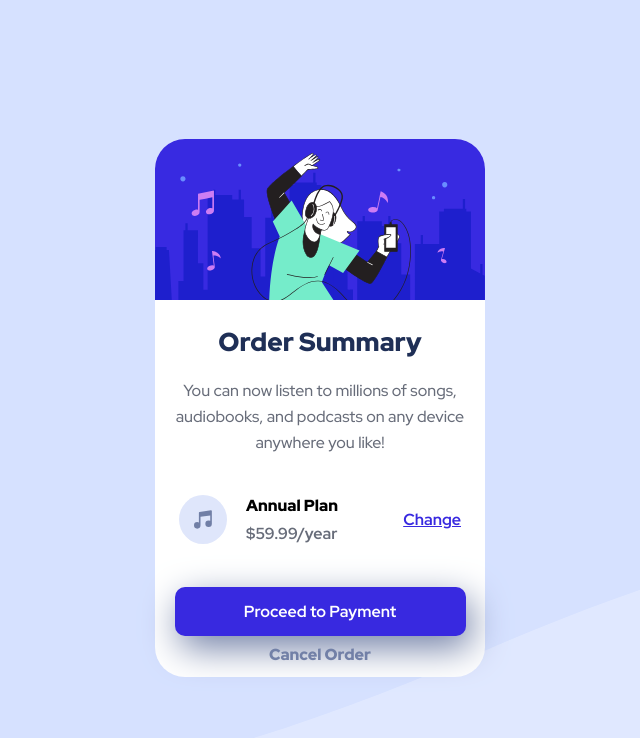
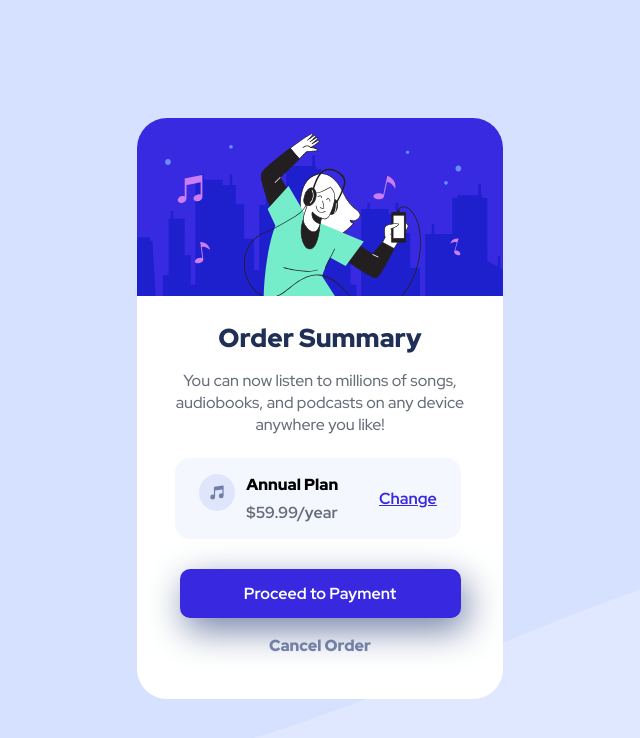
Before and after one commit to nonoza/order-summary-component-main, a plain HTML site: page index.html in a window 1280 px wide. Shown: the whole page, without its empty margins (320-960 px from the left). Drawn offline with Linux system fonts and the light colour scheme.

Commit message:
modifying css

```diff
--- a/css/style.css
+++ b/css/style.css
@@ -13,7 +13,7 @@ body{
     border-radius: 30px 30px 0 0;
 }
 .container {
-    width: 330px;
+    width: 366px;
     height: 581px;
     background: #fff;
     border-radius: 30px;
@@ -31,16 +31,20 @@ p {
 }
 .copy p {
     text-align: center;
-    padding: 20px 28px 51px;
-    font-weight: 700;
-    line-height: 28px;
+    padding: 15px 14px 22px;
+    font-weight: 500;
+    line-height: 22px;
     color: hsl(223, 8%, 44%);
 }
 .plan-info {
     display: flex;
     justify-content: space-between;
     align-items: center;
-    padding: 0 24px;
+    padding: 16px 24px;
+    background: hsl(225, 100%, 98%);
+    width: 65%;
+    margin-left: 38px;
+    border-radius: 15px;
 }
 p.sub-heading {
     font-weight: 900;
@@ -56,7 +60,7 @@ p.price{
 }
 .cta {
     text-align: center;
-    margin-top: 33px;
+    margin-top: 30px;
 }
 .plan-cta {
     background: hsl(245, 75%, 52%);
@@ -87,30 +91,34 @@ p.price{
 .plan-icon {
     display: flex;
 }
+.plan-icon img {
+    width: 24%;
+    height: 27%;
+}
 .plan-heading {
-    padding-left: 19px;
+    padding-left: 11px;
 }
 /* deskop */
-@media screen and (max-width: 1360px) {
+@media screen and (min-width: 1360px) {
     .container {
-        width: 330px;
-        height: 538px;
+        width: 384px;
+        height: 552px;
     }
     .plan-cta {
         width: 291px;
 
     }
     .copy p {
-        padding: 19px 18px 39px;
-        line-height: 26px;
+        padding: 19px 20px 33px;
+        line-height: 22x;
         font-weight: 500;
     }
     .cta {
-        margin-top: 43px;
+        margin-top: 16px;
     }
 
 .plan-cta-cancel {
-    margin-top: 8px;
+    margin-top: 25px;
 }
 }
 /* large screens */
@@ -132,9 +140,7 @@ p.price{
         padding: 20px 38px 52px;
         font-size: 19px;
     }
-    .plan-info {
-        padding: 0 51px;
-    }
+
     .plan-cta {
         width: 357px;
     }
```
